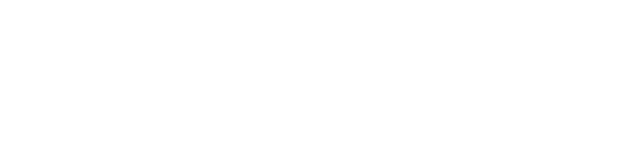
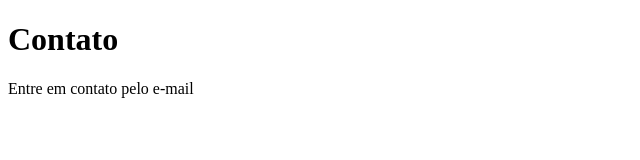
Before and after one commit to brenocolaco/estudo-do-git-hub, a plain HTML site: page contato.html in a window 1280 px wide. Shown: the whole page, without its empty margins (0-640 px from the left). Drawn offline with Linux system fonts and the light colour scheme.

Commit message:
adicionando email no arquivo contato

```diff
--- a/contato.html
+++ b/contato.html
@@ -7,6 +7,7 @@
     <title>Document</title>
 </head>
 <body>
-
+    <h1>Contato</h1>
+    <p>Entre em contato pelo e-mail</p>
 </body>
 </html>
```
